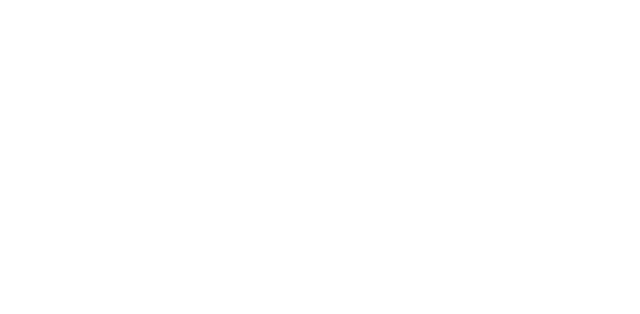
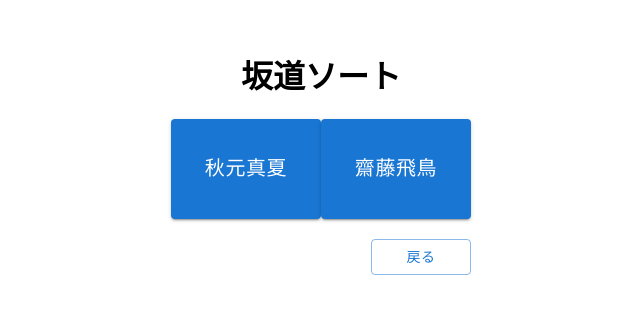
Before and after one commit to patrickyuen00/sakamichi_sort, a React (Create React App) app: page /all_sort in a window 1280 px wide. Before the commit this address had no page. Shown: the top 314 px of the page, without its empty margins (319-959 px from the left). Built offline with nearby package versions, Linux system fonts and the light colour scheme.

Commit message:
全メンバーのソートを追加

```diff
--- a/src/App.js
+++ b/src/App.js
@@ -11,6 +11,7 @@
         <Route path="/nogi_sort" element={<Sort group="nogi"/>} />
         <Route path="/sakura_sort" element={<Sort group="sakura"/>} />
         <Route path="/hinata_sort" element={<Sort group="hinata"/>} />
+        <Route path="/all_sort" element={<Sort group="all"/>} />
       </Routes>
     </div>
   );
--- a/src/components/home.css
+++ b/src/components/home.css
@@ -19,3 +19,7 @@
     width: 100px;
     font-weight: bold;
 }
+
+.all {
+    padding-top: 10px;
+}
--- a/src/components/home.js
+++ b/src/components/home.js
@@ -36,6 +36,9 @@
                     >日向坂46</Button>
                 </ThemeProvider>
             </div>
+            <div className='all'>
+                <Button variant='contained' component={Link} to='/all_sort'>全グループ</Button>
+            </div>
         </div>
     )
 }
--- a/src/components/members.json
+++ b/src/components/members.json
@@ -51,7 +51,6 @@
     "member":
     [
         "上村莉菜",
-        "尾関梨香",
         "小池美波",
         "小林由依",
         "齋藤冬優花",
@@ -92,5 +91,88 @@
         "丹生明里",
         "濱岸ひより",
         "松田好花"
-    ]}
+    ]},
+    "all":{
+        "group":"坂道",
+        "member":[
+            "秋元真夏",
+            "齋藤飛鳥",
+            "樋口日奈",
+            "和田まあや",
+            "鈴木絢音",
+            "伊藤理々杏",
+            "岩本蓮加",
+            "梅澤美波",
+            "久保史緒里",
+            "阪口珠美",
+            "佐藤楓",
+            "中村麗乃",
+            "向井葉月",
+            "吉田綾乃クリスティー",
+            "与田祐希",
+            "遠藤さくら",
+            "賀喜遥香",
+            "掛橋沙耶香",
+            "金川紗耶",
+            "北川悠理",
+            "黒見明香",
+            "佐藤璃果",
+            "柴田柚菜",
+            "清宮レイ",
+            "田村真佑",
+            "筒井あやめ",
+            "早川聖来",
+            "林瑠奈",
+            "松尾美佑",
+            "矢久保美緒",
+            "弓木奈於",
+            "五百城茉央",
+            "池田瑛紗",
+            "一ノ瀬美空",
+            "井上和",
+            "岡本姫奈",
+            "小川彩",
+            "奥田いろは",
+            "川﨑桜",
+            "菅原咲月",
+            "冨里奈央",
+            "中西アルノ",
+            "上村莉菜",
+            "小池美波",
+            "小林由依",
+            "齋藤冬優花",
+            "菅井友香",
+            "土生瑞穂",
+            "井上梨名",
+            "遠藤光莉",
+            "大園玲",
+            "大沼晶保",
+            "幸阪茉莉乃",
+            "関由美子",
+            "武元唯衣",
+            "田村保乃",
+            "藤吉夏鈴",
+            "増本綺良",
+            "松田里奈",
+            "森田ひかる",
+            "守谷麗奈",
+            "山﨑天",
+            "潮紗理菜",
+            "影山優佳",
+            "加藤史帆",
+            "齊藤京子",
+            "佐々木久美",
+            "佐々木美玲",
+            "高瀬愛奈",
+            "高本彩花",
+            "東村芽依",
+            "金村美玖",
+            "河田陽菜",
+            "小坂奈緒",
+            "富田鈴花",
+            "丹生明里",
+            "濱岸ひより",
+            "松田好花"
+        ]
+    }
 }
```
Also changed, not shown: src/components/sort.js (+4 -5 lines).
